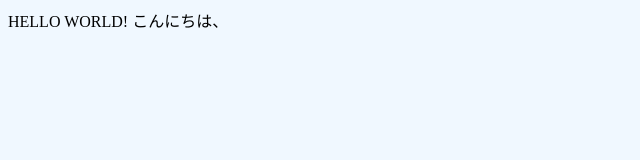
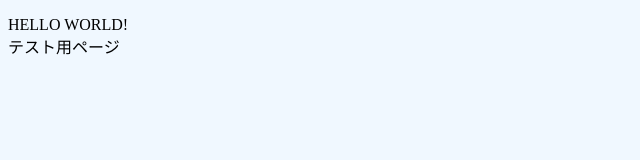
Before and after one commit to Neko64V/MyWebPage, a plain HTML site: page index.html in a window 1280 px wide. Shown: the whole page, without its empty margins (0-640 px from the left). Drawn offline with Linux system fonts and the light colour scheme.

Commit message:
テスト

```diff
--- a/index.html
+++ b/index.html
@@ -6,7 +6,9 @@
         <link rel="stylesheet" href="assets/css/style.css">
     </head>
     <body>
-        HELLO WORLD!
-        こんにちは、
+        <p>
+            HELLO WORLD!<br>
+            テスト用ページ
+        </p>
     </body>
 </html>
```
